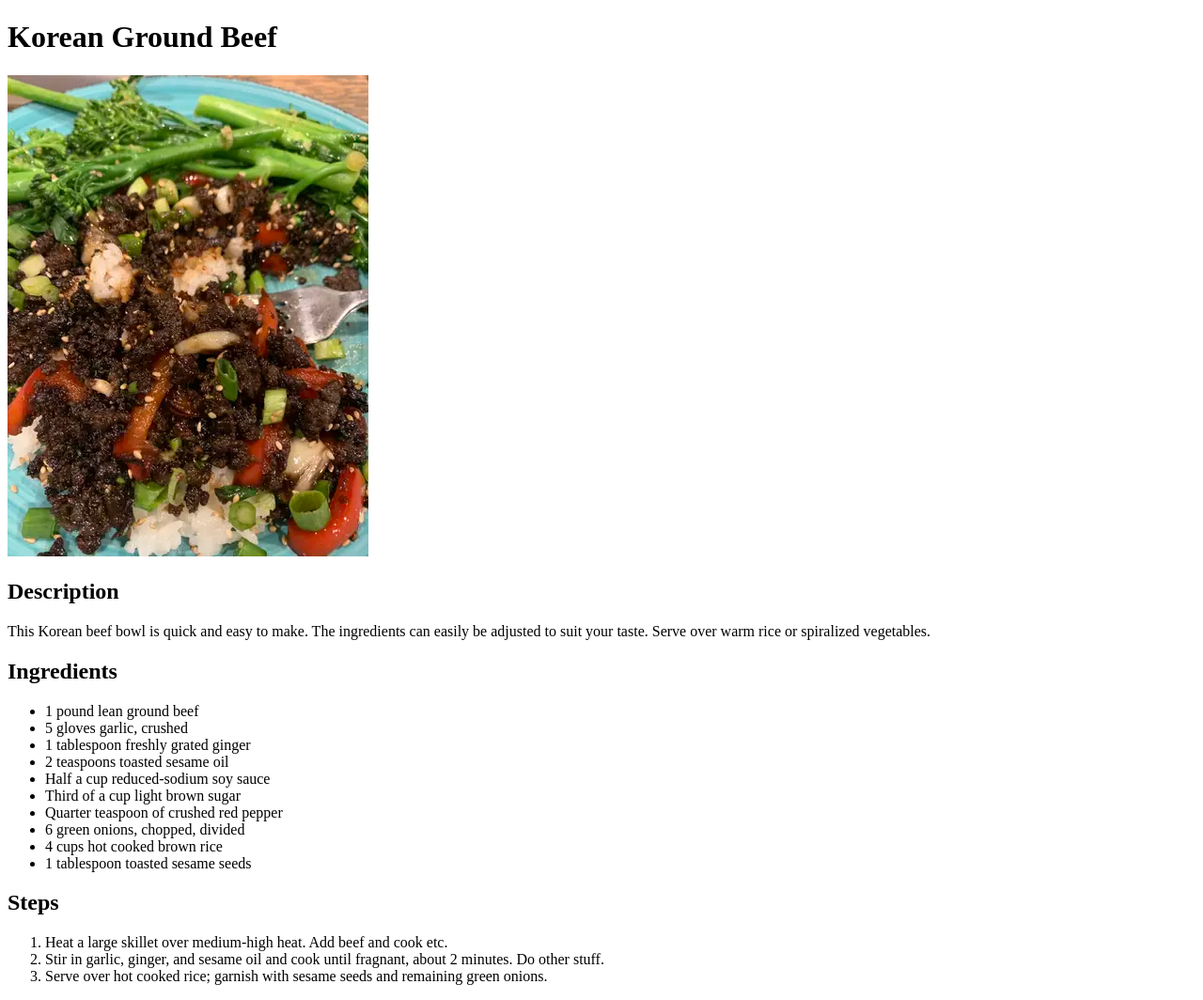
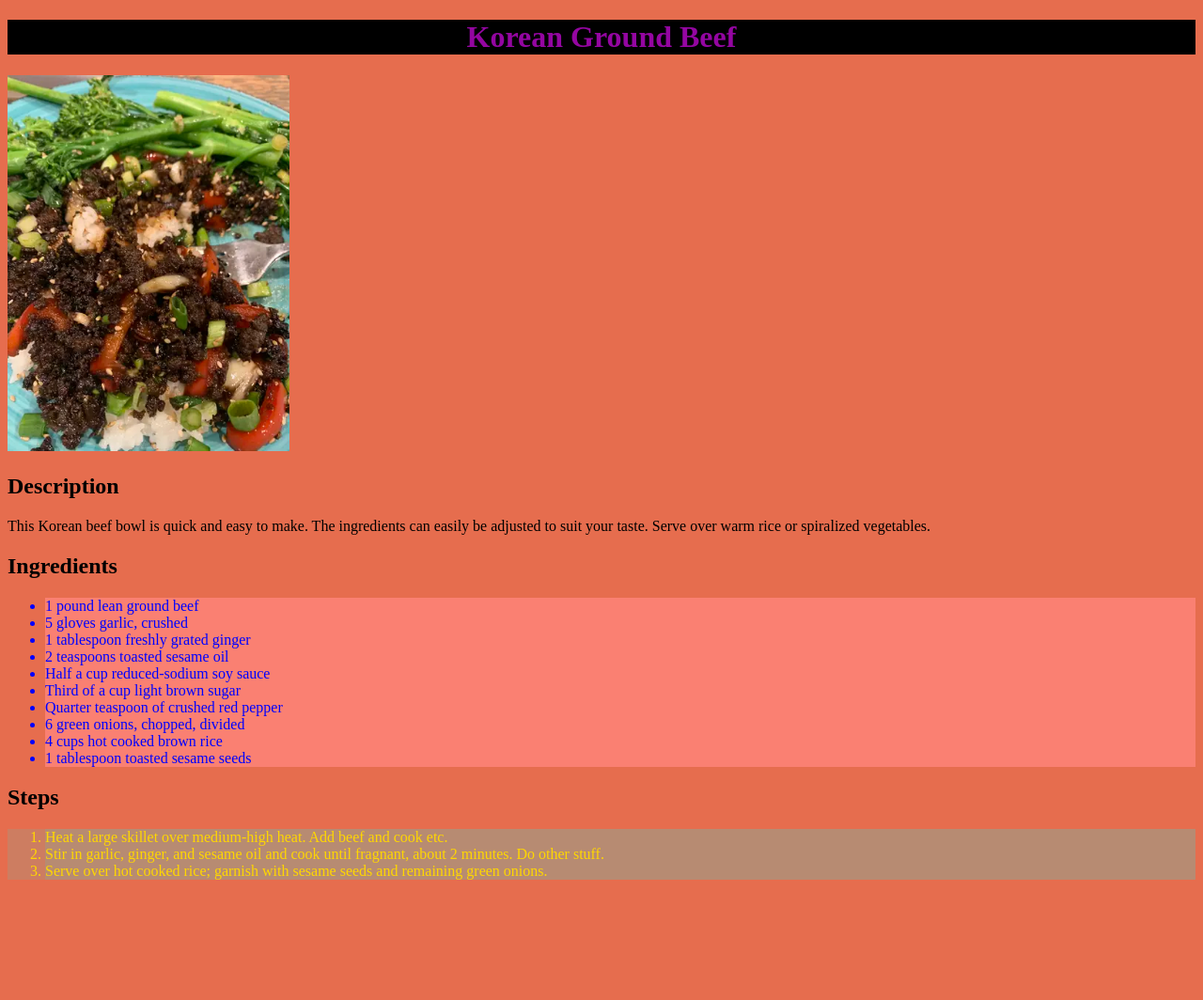
Before and after one commit to Santerta/odin-recipes, a plain HTML site: page recipes/korean-ground-beef.html in a window 1280 px wide. Shown: the whole page at 94% size. After the commit the page ends 952 px from the top, so only its background shows below. Drawn offline with Linux system fonts and the light colour scheme.

Commit message:
Add CSS and make the site beautiful

```diff
--- a/recipes/korean-ground-beef.html
+++ b/recipes/korean-ground-beef.html
@@ -3,6 +3,7 @@
 <head>
     <meta charset="utf-8">
     <title>Korean Ground Beef</title>
+    <link rel="stylesheet" href="../style.css">
 </head>
 
 <body>
--- /dev/null
+++ b/style.css
@@ -0,0 +1,34 @@
+body {
+    background-color: rgb(230, 109, 78);
+}
+
+img {
+    width: 300px;
+    height: auto;
+
+}
+
+h1 {
+    color: rgba(208, 8, 226, 0.712);
+    background-color: black;
+    text-align: center;
+}
+
+.foodlist li {
+    font-size: 30px;
+    color: rgb(30, 255, 0);
+    background-color: rgb(0, 0, 0);
+}
+
+ul li {
+    color: blue;
+    background-color: salmon;
+}
+
+ol li,
+ol {
+    font-size: 25;
+    color: gold;
+    background-color: rgba(0, 255, 255, 0.11);
+    font-weight: lighter;
+}
```
Also changed, not shown: index.html (+3 -2 lines), recipes/easy-pasta-fagioli.html (+1 -0 lines), recipes/honey-glazed-chicken.html (+1 -0 lines).
